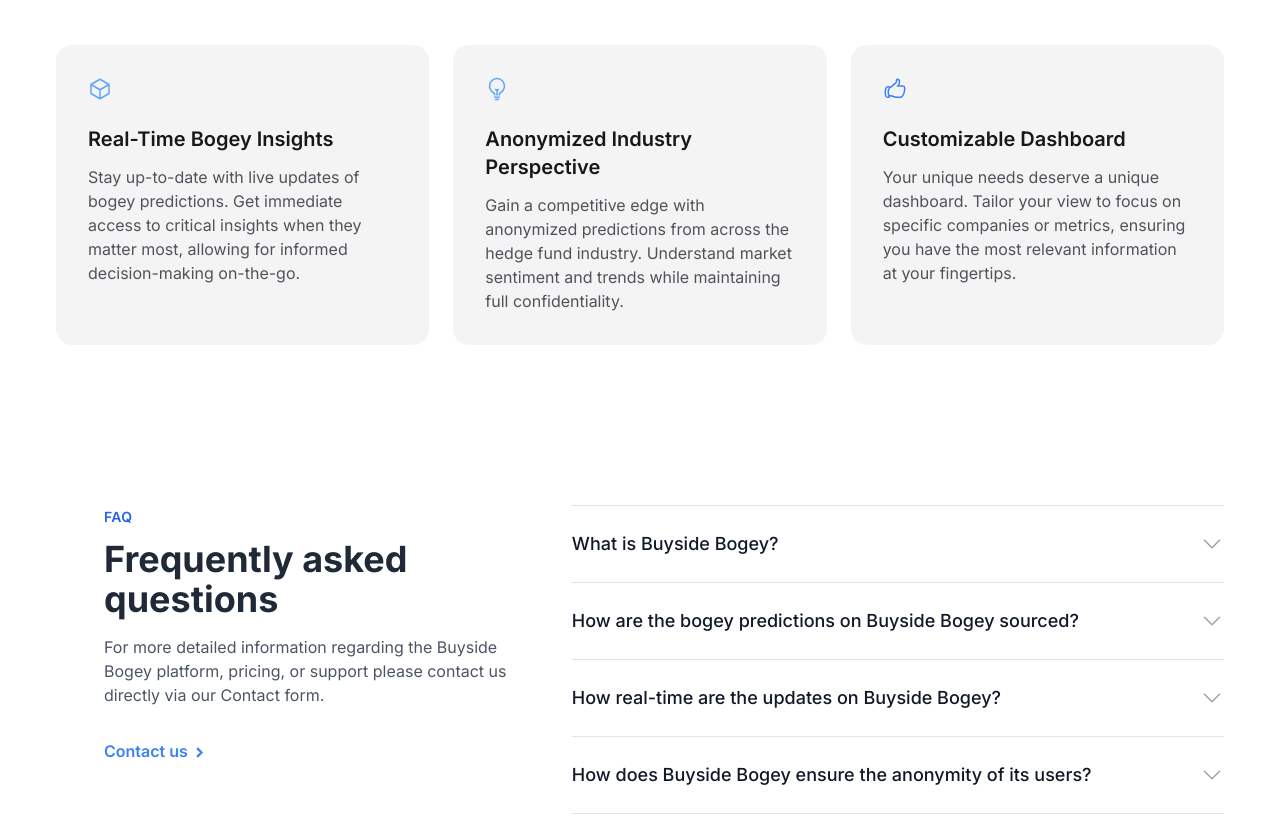
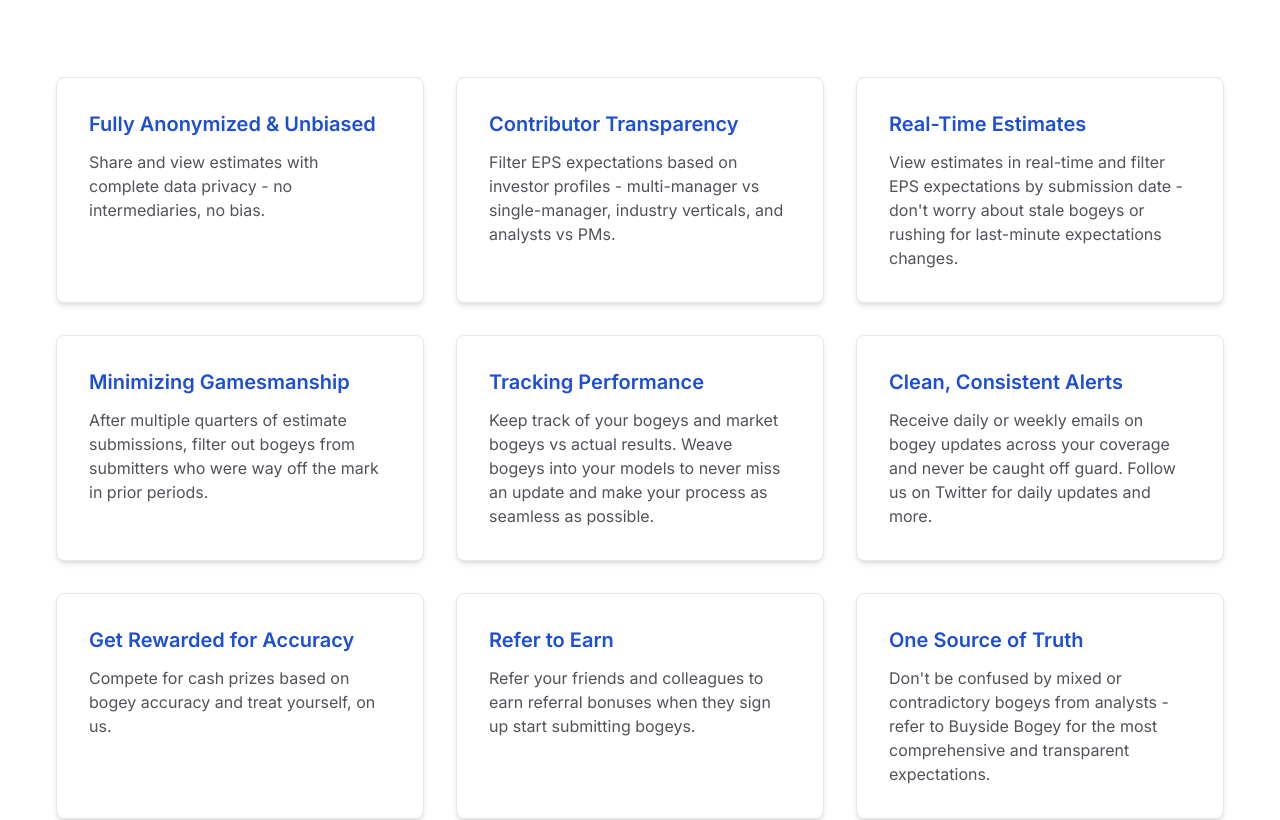
Before and after one commit to ashish-rama/bsb-website, a Next.js app: page / in a window 1280 px wide. Shown: the part 1751-2571 px from the top of the page. Built offline with nearby package versions, Linux system fonts and the light colour scheme.

Commit message:
updated features section

```diff
--- a/src/app/components/About.tsx
+++ b/src/app/components/About.tsx
@@ -15,7 +15,7 @@
                     </span>
                   </div>
                   <div className="mt-5">
-                    <h2 className="text-3xl font-extrabold tracking-tight text-slate-800">
+                    <h2 className="text-3xl font-bold text-zinc-900">
                       Navigate the Earnings Season with Confidence
                     </h2>
                     <p className="mt-4 text-lg font-normal text-slate-500">
@@ -516,39 +516,102 @@
             Features
           </div>
           <h3 className="text-2xl text-center font-bold text-zinc-900 dark:text-white md:text-3xl lg:text-4xl">
-            Discover the Buyside Bogey Difference
+            Accurate, Timely, and Buyside-friendly
           </h3>
-          <div className="relative mt-12 grid gap-6 sm:grid-cols-2 lg:grid-cols-3">
-            <Card
-              title="Real-Time Bogey Insights"
-              icon={<BoxIcon />}
+          <div className="relative mt-20 grid gap-8 sm:grid-cols-2 lg:grid-cols-3">
+            <FeatureCard
+              title="Fully Anonymized & Unbiased"
+              // icon={<BoxIcon />}
               description={
                 <>
-                  Stay up-to-date with live updates of bogey predictions. Get
-                  immediate access to critical insights when they matter most,
-                  allowing for informed decision-making on-the-go.
+                  Share and view estimates with complete data privacy - no
+                  intermediaries, no bias.
                 </>
               }
             />
-            <Card
-              title="Anonymized Industry Perspective"
-              icon={<LightBulbIcon />}
+            <FeatureCard
+              title="Contributor Transparency"
+              // icon={<LightBulbIcon />}
               description={
                 <>
-                  Gain a competitive edge with anonymized predictions from
-                  across the hedge fund industry. Understand market sentiment
-                  and trends while maintaining full confidentiality.
+                  Filter EPS expectations based on investor profiles -
+                  multi-manager vs single-manager, industry verticals, and
+                  analysts vs PMs.
                 </>
               }
             />
-            <Card
-              title="Customizable Dashboard"
-              icon={<ThumbsUpIcon />}
+            <FeatureCard
+              title="Real-Time Estimates"
+              // icon={<ThumbsUpIcon />}
               description={
                 <>
-                  Your unique needs deserve a unique dashboard. Tailor your view
-                  to focus on specific companies or metrics, ensuring you have
-                  the most relevant information at your fingertips.
+                  View estimates in real-time and filter EPS expectations by
+                  submission date - don't worry about stale bogeys or rushing
+                  for last-minute expectations changes.
+                </>
+              }
+            />
+            <FeatureCard
+              title="Minimizing Gamesmanship"
+              // icon={<BoxIcon />}
+              description={
+                <>
+                  After multiple quarters of estimate submissions, filter out
+                  bogeys from submitters who were way off the mark in prior
+                  periods.
+                </>
+              }
+            />
+            <FeatureCard
+              title="Tracking Performance"
+              // icon={<LightBulbIcon />}
+              description={
+                <>
+                  Keep track of your bogeys and market bogeys vs actual results.
+                  Weave bogeys into your models to never miss an update and make
+                  your process as seamless as possible.
+                </>
+              }
+            />
+            <FeatureCard
+              title="Clean, Consistent Alerts"
+              // icon={<ThumbsUpIcon />}
+              description={
+                <>
+                  Receive daily or weekly emails on bogey updates across your
+                  coverage and never be caught off guard. Follow us on Twitter
+                  for daily updates and more.
+                </>
+              }
+            />
+            <FeatureCard
+              title="Get Rewarded for Accuracy"
+              // icon={<BoxIcon />}
+              description={
+                <>
+                  Compete for cash prizes based on bogey accuracy and treat
+                  yourself, on us.
+                </>
+              }
+            />
+            <FeatureCard
+              title="Refer to Earn"
+              // icon={<LightBulbIcon />}
+              description={
+                <>
+                  Refer your friends and colleagues to earn referral bonuses
+                  when they sign up start submitting bogeys.
+                </>
+              }
+            />
+            <FeatureCard
+              title="One Source of Truth"
+              // icon={<ThumbsUpIcon />}
+              description={
+                <>
+                  Don't be confused by mixed or contradictory bogeys from
+                  analysts - refer to Buyside Bogey for the most comprehensive
+                  and transparent expectations.
                 </>
               }
             />
@@ -556,6 +619,23 @@
         </Container>
       </div>
     </>
+  );
+}
+
+function FeatureCard({
+  title,
+  description,
+}: {
+  title: string;
+  description: JSX.Element;
+}) {
+  return (
+    <div className="relative h-full group overflow-hidden border rounded-lg text-left border-scale-500 hover:border-scale-700 bg-white transition shadow-md">
+      <div className="px-8 pb-8 relative flex flex-col h-full pt-8">
+        <h5 className="text-blue-700 text-xl font-semibold">{title}</h5>
+        <span className="mt-3 text-zinc-600 flex-grow">{description}</span>
+      </div>
+    </div>
   );
 }
 
```
